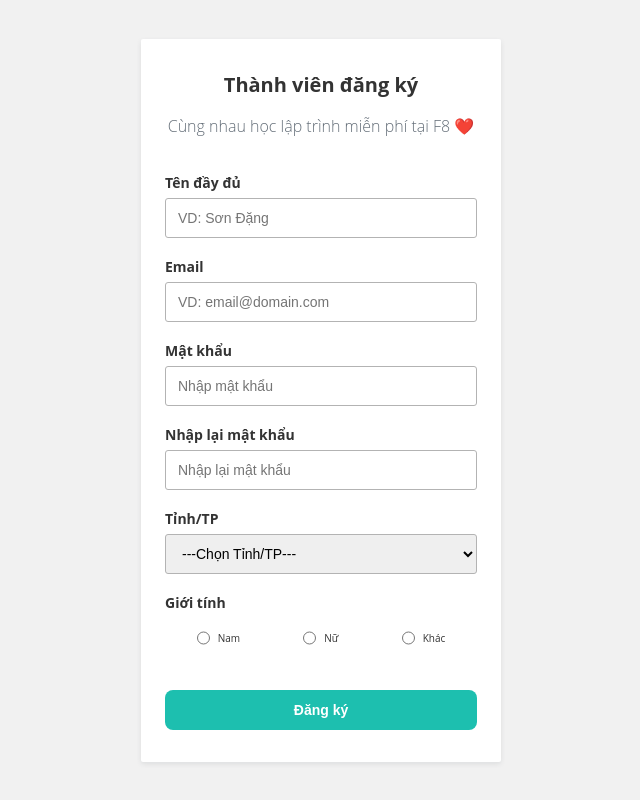
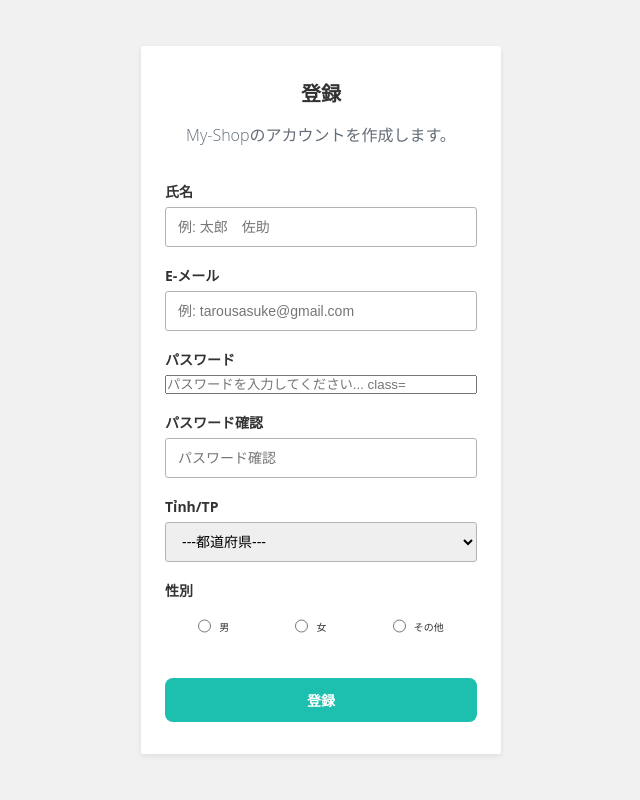
Before and after one commit to DoanAnk/anh, a plain HTML site: page form.html in a window 1280 px wide. Shown: the whole page, without its empty margins (319-959 px from the left). Drawn offline with Linux system fonts and the light colour scheme.

Commit message:
Update form.html

```diff
--- a/form.html
+++ b/form.html
@@ -13,99 +13,76 @@
     <div class="main">
 
         <form action="" method="POST" class="form" id="form-1">
-          <h3 class="heading">Thành viên đăng ký</h3>
-          <p class="desc">Cùng nhau học lập trình miễn phí tại F8 ❤️</p>
+          <h3 class="heading">登録</h3>
+          <p class="desc">My-Shopのアカウントを作成します。</p>
 
           <div class="spacer"></div>
 
           <div class="form-group">
-            <label for="fullname" class="form-label">Tên đầy đủ</label>
-            <input id="fullname" name="fullname" type="text" placeholder="VD: Sơn Đặng" class="form-control">
+            <label for="fullname" class="form-label">氏名</label>
+            <input id="fullname" name="fullname" type="text" placeholder="例: 太郎　佐助" class="form-control">
             <span class="form-message"></span>
           </div>
 
           <div class="form-group">
-            <label for="email" class="form-label">Email</label>
-            <input id="email" name="email" type="text" placeholder="VD: email@domain.com" class="form-control">
+            <label for="email" class="form-label">E-メール</label>
+            <input id="email" name="email" type="text" placeholder="例: tarousasuke@gmail.com" class="form-control">
             <span class="form-message"></span>
           </div>
 
           <div class="form-group">
-            <label for="password" class="form-label">Mật khẩu</label>
-            <input id="password" name="password" type="password" placeholder="Nhập mật khẩu" class="form-control">
+            <label for="password" class="form-label">パスワード</label>
+            <input id="password" name="password" type="password" placeholder="パスワードを入力してください... class="form-control">
             <span class="form-message"></span>
           </div>
 
           <div class="form-group">
-            <label for="password_confirmation" class="form-label">Nhập lại mật khẩu</label>
-            <input id="password_confirmation" name="password_confirmation" placeholder="Nhập lại mật khẩu" type="password" class="form-control">
+            <label for="password_confirmation" class="form-label">パスワード確認</label>
+            <input id="password_confirmation" name="password_confirmation" placeholder="パスワード確認" type="password" class="form-control">
             <span class="form-message"></span>
           </div>
           <div class="form-group">
             <label for="province" class="form-label">Tỉnh/TP</label>
             <select name="province" id="province">
-              <option value="">---Chọn Tỉnh/TP---</option>
-              <option value="">Hà Nội</option>
-              <option value="">Hải Phòng</option>
+              <option value="">---都道府県---</option>
+              <option value="tokyo">東京</option>
+              <option value="osaka">大阪</option>
+              <option value="other">その他</option>
             </select>
             <span class="form-message"></span>
           </div>
           <div class="form-group form-group-sex">
-            <label for="password_confirmation" class="form-label">Giới tính</label>
+            <label for="password_confirmation" class="form-label">性別</label>
             <div class="">
               <ul>
                 <li class="sex">
                   <input name="gender" value="male" type="radio" class="form-control">
-                  <span>Nam</span>
+                  <span>男</span>
                 </li>
                 <li class="sex">
                   <input name="gender" value="female" type="radio" class="form-control">
-                  <span>Nữ</span>
+                  <span>女</span>
                 </li>
                 <li class="sex">
                   <input name="gender" value="other" type="radio" class="form-control">
-                  <span>Khác</span>
+                  <span>その他</span>
                 </li>
               </ul>
             </div>
             <span class="form-message"></span>
           </div>
 
-          <button class="form-submit">Đăng ký</button>
+          <button class="form-submit">登録</button>
         </form>
 
       </div>
-      <!-- <script>
-
-        // Mong muon
-        Validator({
-            form: '#form-1',
-            formGroupSelector: '.form-group',
-            errorSelector: '.form-message',
-            rules: [
-
-                Validator.isRequired('#fullname', 'Vui lòng nhập tên đầy đủ của bạn'),
-                Validator.isRequired('#email'),
-                Validator.isEmail('#email'),
-                Validator.mineLength('#password',6),
-                Validator.isRequired('#password_confirmation'),
-                Validator.isRequired('input[name="gender"]'),
-                Validator.isConfirmed('#password_confirmation', function() {
-                    return document.querySelector('#form-1 #password').value;
-                },'Mật khẩu nhập lại không chính xác')
-            ],
-            onSubmit: function(data){
-              console.log(data)
-            }
-        });
-      </script> -->
       <script>
         Validator ({
           form:'#form-1',
           formGroupSelector: '.form-group',
           errorSelector: '.form-message',
           rules: [
-            Validator.isRequired('#fullname','Vui long nhap ten day du cua ban'),
+            Validator.isRequired('#fullname','お名前を入力してください。'),
             Validator.isRequired('#email'),
             Validator.isEmail('#email'),
             Validator.isRequired('input[name="gender"]'),
@@ -114,7 +91,7 @@
             Validator.isRequired('#password_confirmation'),
             Validator.isConfirmed('#password_confirmation',function(){
               return document.querySelector('#form-1 #password').value;
-            },'Mat khau nhap lai khong chinh xac')
+            },'パスワード又はパスワード確認を間違っています。')
           ],
           onSubmit: function (data) {
             //call api
```
